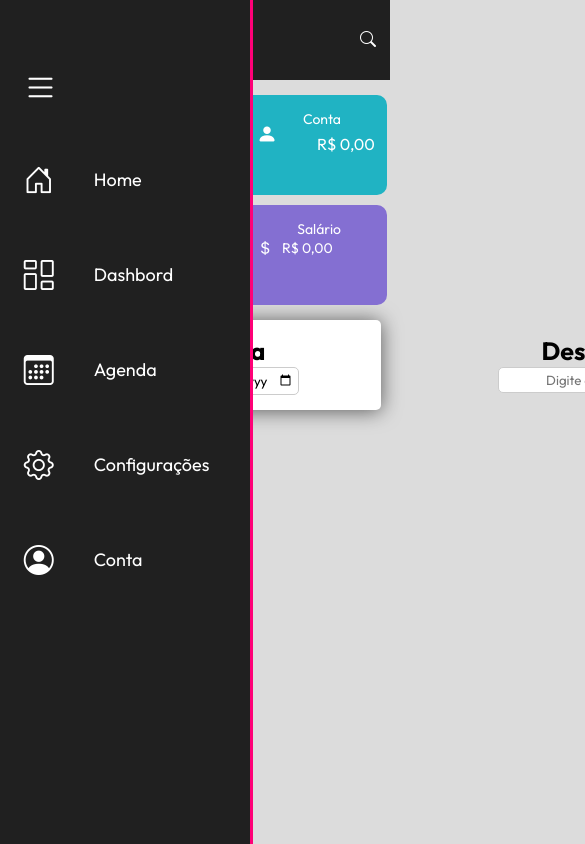
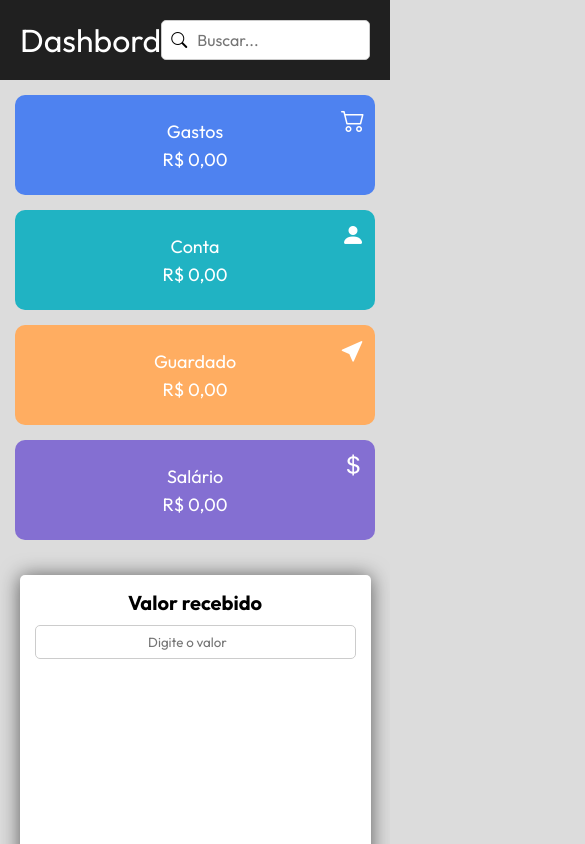
Before and after one commit to PauloR063/DashBord, a plain HTML site: page index.html in a window 390 px wide. Shown: the top 844 px of the page, 585 px wide, since content can reach past the window. Drawn offline with nearby package versions, Linux system fonts and the light colour scheme.

Commit message:
Responsividade 2.0

```diff
--- a/style.css
+++ b/style.css
@@ -9,10 +9,11 @@
 
 body {
     width: 100%;
-    height: 100%;
+    min-height: 100vh;
     background-color: #dcdcdc;
 }
 
+/* ===== MENU LATERAL ===== */
 nav.menu-lateral {
     position: fixed;
     top: 0;
@@ -23,95 +24,82 @@ nav.menu-lateral {
     padding: 40px 0 40px 1%;
     box-shadow: 3px 0 0 #ff0077;
     overflow: hidden;
-    transition: .2s;
+    transition: width 0.3s ease;
     z-index: 999;
 }
 
 nav.menu-lateral:hover {
     width: 250px;
-    transition: .2s;
 }
 
-.btn-expandir {
+nav.menu-lateral .btn-expandir {
     width: 100%;
     padding: 10px;
+    cursor: pointer;
 }
 
-.btn-expandir>i {
+nav.menu-lateral .btn-expandir i {
+    font-size: 35px;
+    color: #fff;
     display: flex;
-    color: #fff;
-    text-decoration: none;
-    font-size: 35px;
     padding: 20px 4%;
 }
 
-ul {
-    height: 100%;
-    list-style-type: none;
+nav.menu-lateral ul {
+    list-style: none;
+    padding-top: 20px;
 }
 
-ul li.item-menu {
-    transition: .3s;
+nav.menu-lateral ul li.item-menu {
+    transition: 0.3s;
 }
 
-ul li.item-menu:hover {
+nav.menu-lateral ul li.item-menu:hover {
     background-color: #ff0077;
 }
 
-ul li.item-menu a {
+nav.menu-lateral ul li.item-menu a {
     display: flex;
+    align-items: center;
     color: #fff;
     text-decoration: none;
     font-size: 18px;
-    padding: 20px 4%;
-    line-height: 50px;
+    padding: 15px 10px;
 }
 
-ul li.item-menu a:hover {
-    transition: 0;
+nav.menu-lateral ul li.item-menu a .txt-link {
+    margin-left: 23px;
 }
 
-ul li.item-menu a .txt-link {
-    margin-left: 40px;
+nav.menu-lateral ul li.item-menu a .icon i {
+    font-size: 30px;
 }
 
-ul li.item-menu a .icon>i {
-    font-size: 30px;
-    margin-left: 10px;
-}
-
+/* ===== NAVBAR SUPERIOR ===== */
 .navbar-superior {
     display: flex;
     align-items: center;
     justify-content: space-between;
     margin-left: 80px;
     padding: 20px;
+    background-color: #202020;
     transition: margin-left 0.3s ease;
-    background-color: #202020;
 }
 
 .navbar-superior h1 {
     color: #fff;
     font-weight: 400;
-    margin: 0;
-}
-
-.navbar-superior input {
-    height: 40px;
-    border: none;
-    border-radius: 8px;
 }
 
 .input-com-icone {
     position: relative;
-    display: inline-block;
 }
 
 .input-com-icone i {
     position: absolute;
     top: 50%;
     left: 10px;
-    transform: translateY(-55%);
+    transform: translateY(-50%);
     color: #000;
     font-size: 16px;
     pointer-events: none;
@@ -120,505 +108,123 @@ ul li.item-menu a .icon>i {
 .input-com-icone input {
     padding-left: 35px;
     height: 40px;
-    font-size: 18px;
+    font-size: 16px;
     border-radius: 5px;
     border: 1px solid #ccc;
     outline: none;
 }
 
-.input-com-icone input::placeholder {
+/* ===== MAIN CARDS ===== */
+.main {
+    display: grid;
+    grid-template-columns: repeat(auto-fit, minmax(180px, 1fr));
+    gap: 15px;
+    padding: 15px;
+    margin-left: 80px;
+}
+
+.total, .users, .active, .receita {
+    position: relative; /* necessário para o ícone absoluto */
+    padding: 15px;
+    border-radius: 10px;
+    color: #fff;
+    display: flex;
+    flex-direction: column;
+    justify-content: center; /* centraliza verticalmente título e valor */
+    min-height: 100px;
+}
+
+.total h1, .users h1, .active h1, .receita h1 {
+    font-size: 16px;
+    font-weight: 400;
+    margin-bottom: 5px;
+    align-self: center;
+}
+
+.total p, .users p, .active p, .receita p {
+    font-size: 14px;
+    align-self: center;
+}
+
+/* Ícone no canto superior direito */
+.total i, .users i, .active i, .receita i {
+    position: absolute;
+    top: 10px;
+    right: 10px;
+    font-size: 24px;
+}
+
+.total { background-color: #4E82F0; }
+.users { background-color: #20B3C3; }
+.active { background-color: #FFAD61; }
+.receita { background-color: #846FD2; }
+
+.total h1, .users h1, .active h1, .receita h1 {
+    font-size: 18px;
+    font-weight: 400;
+    margin-bottom: 5px;
+}
+
+.total i, .users i, .active i, .receita i {
+    font-size: 24px;
+    margin-bottom: 5px;
+}
+
+.total p, .users p, .active p, .receita p {
     font-size: 18px;
 }
 
-.main {
+/* ===== INFO USERS ===== */
+.info-users {
     display: flex;
-    gap: 10px;
+    flex-wrap: wrap;
+    justify-content: center;
+    gap: 20px;
+    max-width: 1200px;
+    margin: 20px auto;
     padding: 15px;
-    margin-left: 79px;
-}
-
-.total, .users, .active, .receita {
-    position: relative;
-    padding: 15px;
-    width: 100%;
-    min-width: 100px;
-    max-width: 200px;
-    height: 100px;
-    border-radius: 10px;
-    background-color: #4E82F0;
-    color: #fff;
-}
-
-.receita{
-    width: 100%;
-    background-color: #846FD2;
-}
-
-.users {
-    background-color: #20B3C3;
-}
-
-.active{
-    background-color: #FFAD61;
-}
-
-.total h1, .users h1, .active h1, .receita h1 {
-    position: relative;
-    width: 105px;
-    left: 35%;
-    font-size: 15px;
-    font-weight: 400;
-    color: #fff;
-    z-index: 0;
-}
-
-#selectMes{
-    position: relative;
-    width: 42%;
-    left: 35%;
-    font-size: 15px;
-    font-weight: 400;
-    outline: none;
-    border: none;
-    border-radius: 5px;
-    background-color: transparent;
-    color: white;
-
-}
-
-.users h1{
-    left: 40%;
-}
-
-.active h1{
-    left: 31%;
-}
-
-.total > i, .users > i, .active > i {
-    position: relative;
-    right: 0;
-    bottom: 7px;
-    font-size: 20px;
-    color: #fff;
-}
-
- .active > i{
-    position: relative;
-    bottom: 6px;
-    font-size: 20px;
- }
-
-
-.total p, .receita p {
-    width: 58px;
-    position: relative;
-    left: 51px;
-    bottom: 19px;
-    color: #fff;
-}
-
-.users p, .active p{
-    display: flex;
-    position: relative;
-    left: 60px;
-    bottom: 19px;
-    width: 58px;
-    color: #fff;
-}
-
-.active p{
-    bottom: 19px;
-}
-
-.optionMes{
-    background-color: #dcdcdc;
-}
-
-.info-users{
-    display: flex;
-    justify-content: center;
-    gap: 10%;
-    width: 43%;
-    height: 100%;
-    padding: 15px;
-    margin-left: 94px;
     background-color: #fff;
-    box-shadow: 0 1px 20px rgba(0, 0, 0, 0.6);
+    box-shadow: 0 1px 20px rgba(0,0,0,0.6);
     border-radius: 5px;
 }
 
-.valorRecebido{
+.info-users > div {
+    flex: 1 1 250px;
     display: flex;
     flex-direction: column;
     align-items: center;
 }
 
-.valorRecebido h1{
-    font-size: 25px;
+.info-users h1 {
+    font-size: 20px;
+    margin-bottom: 10px;
 }
 
-
-#inputValueRecebido{
+.info-users input {
+    width: 100%;
+    padding: 8px;
+    text-align: center;
     border-radius: 5px;
-    padding: 4px;
     border: 1px solid #ccc;
     outline: none;
-    text-align: center;
 }
 
-#inputValueRecebido::placeholder{
-    color: #000;
-}
-
-.data-users{
-    display: flex;
-    flex-direction: column;
-    align-items: center;
-}
-
-.data-users h1{
-    font-size: 25px;
-}
-
-#input-data-users{
-    border-radius: 5px;
-    padding: 4px;
-    border: 1px solid #ccc;
-    outline: none;
-    text-align: center;
-}
-
-.descricao-users{
-    display: flex;
-    flex-direction: column;
-    align-items: center;
-}
-
-.descricao-users h1{
-    font-size: 25px;
-}
-
-#input-descricao{
-    border-radius: 5px;
-    padding: 4px;
-    border: 1px solid #ccc;
-    outline: none;
-    text-align: center;
-}
-
-@media (max-width: 1280px){
-    .info-users{
-        width: 65%;
-        gap: 199px;
-    }
-
-    .info-users h2{
-        font-size: 26px;
-    }
-}
-
-@media (max-width: 1024px){
-    .info-users{
-        width: 81%;
-    }
-
-    .info-users h2{
-        font-size: 28px;
-    }
-}
-
-@media (max-width: 912px){
-    .info-users{
-        width: 88%;
-    }
-}
-
-@media (max-width: 1280px){
-    .info-users{
-        width: 65%;
-        gap: 199px;
-    }
-
-    .info-users h2{
-        font-size: 26px;
-    }
-}
-
-@media (max-width: 1024px){
-    .info-users{
-        width: 81%;
-    }
-
-    .info-users h2{
-        font-size: 28px;
-    }
-}
-
-@media (max-width: 912px){
-    .info-users{
-        width: 88%;
-    }
-}
-
-@media (max-width: 853px){
-    .info-users{
-        margin-left: 173px;
-        width: 72%;
-
-    }
-
-    .main{
-    display: grid;
-    grid-template-columns: repeat(auto-fit, minmax(300px, 40%));
-    gap: 10px;
-    }
-
-    .total, .users, .active, .receita {
-        max-width: 300px;
-        margin-left: 80px;
-    }
-
-}
-
-@media (max-width: 820px){
-    .info-users{
-        margin-left: 152px;
-        width: 75%;
-
-    }
-
-    .info-users h2 {
-        font-size: 26px;
-    }
-
-    .total, .users, .active, .receita {
-        margin-left: 60px;
-    }
+/* ===== RESPONSIVE ===== */
+@media (max-width: 1024px) {
+    .navbar-superior { margin-left: 80px; }
+    .main { margin-left: 80px; grid-template-columns: repeat(auto-fit, minmax(150px, 1fr)); }
 }
 
 @media (max-width: 768px) {
-    .info-users{
-        margin-left: 127px;
-        width: 79%;
-    }
-
-    .info-users h2 {
-        font-size: 26px;
-    }
-
-    .total, .users, .active, .receita {
-        margin-left: 30px;
-    }
-
-    .input-com-icone i {
-        position: absolute;
-        top: 50%;
-        left: 10px;
-        transform: translateY(-55%);
-        color: #000;
-        font-size: 16px;
-        cursor: pointer;
-    }
+    nav.menu-lateral { width: 60px; }
+    .navbar-superior { margin-left: 60px; }
+    .main { margin-left: 60px; }
 }
 
-@media (max-width: 540px){
-    .info-users{
-        margin-left: 143px;
-        width: 62%;
-
-    }
-
-    .info-users h2 {
-        font-size: 14px;
-    }
-
-    .main{
-        display: grid;
-        grid-template-columns: repeat(auto-fit, minmax(150px, 40%));
-        margin-left: 80px;
-    }
-
-    #search{
-        display: none;
-    }
-
-    .input-com-icone i {
-        position: absolute;
-        top: 50%;
-        left: -10px;
-        transform: translateY(-55%);
-        color: #fff;
-        font-size: 16px;
-        cursor: pointer;
-    }
-
-    .total, .users, .active, .receita {
-        max-width: 150px;
-        margin-left: 50px;
-    }
-
-    .total p, .receita p{
-        font-size: 14px;
-    }
+@media (max-width: 480px) {
+    nav.menu-lateral { display: none; }
+    .navbar-superior { margin-left: 0; justify-content: center; }
+    .main { margin-left: 0; grid-template-columns: 1fr; }
+    .info-users { flex-direction: column; width: 90%; margin-left: auto; margin-right: auto; }
+    .input-com-icone input { width: 100%; }
 }
-
-@media (max-width: 430px){
-    .info-users{
-        width: 72%;
-        margin-left: 100px;
-    }
-
-    .info-users h2{
-        font-size: 13px;
-    }
-
-    .total, .users, .active, .receita {
-        max-width: 150px;
-        margin-left: 5px;
-    }
-}
-
-@media (max-width: 412px){
-    .info-users{
-        margin-left: 95px;
-    }
-}
-
-@media (max-width: 414px){
-    .main{
-        display: grid;
-        grid-template-columns: repeat(auto-fit, minmax(146px, 40%));
-    }
-
-    .info-users{
-        width: 73%;
-    }
-
-    .info-users h2{
-        font-size: 13px;
-    }
-
-    .total, .users, .active, .receita {
-        max-width: 150px;
-        margin-left: 0;
-    }
-
-    .receita p{
-        left: 25px;
-    }
-}
-
-@media (max-width: 390px){
-    .main{
-        display: grid;
-        grid-template-columns: repeat(auto-fit, minmax(145px, 40%));
-        margin-left: 60px;
-    }
-
-    .info-users{
-        width: 74%;
-        margin-left: 92px;
-    }
-
-    .info-users h2 {
-    font-size: 12px;
-    }
-
-    .total, .users, .active, .receita {
-        margin-left: 12px;
-    }
-
-    .total h1, .users h1, .active h1, .receita h1{
-        font-size: 14px;
-    }
-}
-
-@media (max-width: 375px){
-    .total, .users, .active, .receita {
-    width: 100%;
-    min-width: 100px;
-    max-width: 138px;
-    height: 100px;
-    }
-
-    .info-users{
-        margin-left: 90px;
-    }
-
-    .info-users h2 {
-    font-size: 12px;
-    }
-
-    .main{
-        display: grid;
-        grid-template-columns: repeat(auto-fit, minmax(135px, 40%));
-        margin-left: 60px;
-    }
-
-    .total h1, .users h1, .active h1, .receita h1{
-        position: relative;
-        left: 20px;
-    }
-
-    .total > i, .users > i, .active > i, .active > i {
-    position: relative;
-    right: 5px;
-    }
-
-    .receita p{
-        left: 18px;
-    }
-
-    .total p{
-        left: 25px;
-    }
-}
-
-@media (max-width: 360px){
-
-    .info-users{
-        margin-left: 88px;
-    }
-
-    .info-users h2{
-        font-size: 11px;
-    }
-
-    .main{
-        display: grid;
-        grid-template-columns: repeat(auto-fit, minmax(129px, 40%));
-        margin-left: 59px;
-    }
-
-    .total h1, .users h1, .active h1, .receita h1{
-        position: relative;
-        left: 15px;
-    }
-
-    .total > i, .users > i, .active > i, .active > i {
-    position: relative;
-    top: 5px;
-    right: 5px;
-    }
-
-    .total p, .receita p{
-        font-size: 14px;
-    }
-}
-
-@media (max-width: 344px){
-    .users p{
-        width: 40px;
-    }
-
-    .main{
-        display: grid;
-        grid-template-columns: repeat(auto-fit, minmax(122px, 40%));
-        margin-left: 60px;
-    }
-
-    .total h1, .users h1, .active h1, .receita h1{
-        position: relative;
-        left: 5px;
-    }
-}
```
